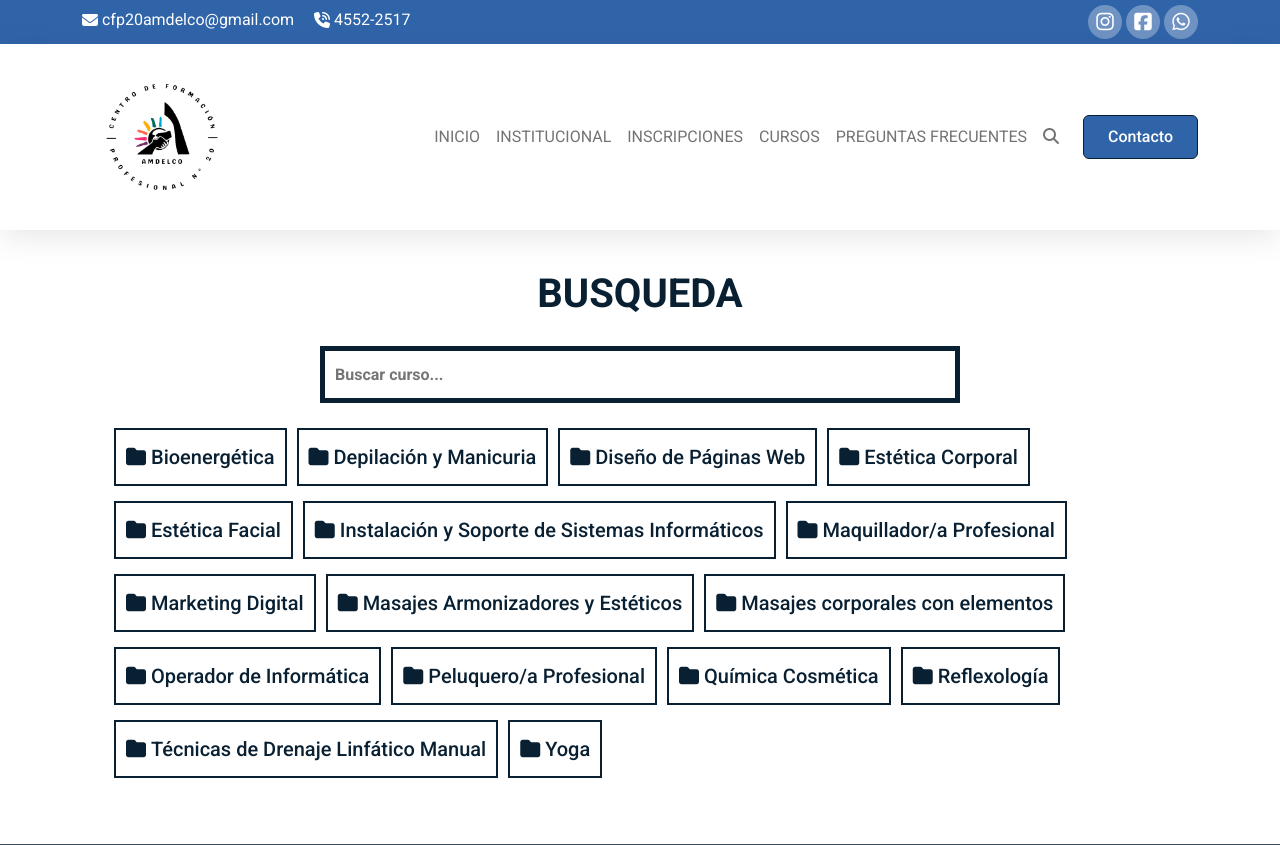
After one commit to DamianTrajster/cfp20-web, a PHP site: page /pages/buscador.php in a window 1280 px wide. The commit adds this page. Shown: the top 845 px of the page. Run offline with PHP 8.4, Linux system fonts and the light colour scheme; some libraries are stand-ins or nearby versions.

Commit message:
add search

```diff
--- a/css/styles.css
+++ b/css/styles.css
@@ -677,3 +677,57 @@ footer  .social-links i {
     width: 80%;
 
 }
+
+
+/* BUSCADOR */
+
+#contenedor-main {
+    display: flex;
+    flex-direction: column;
+    justify-content: center;
+    align-items: center;
+}
+
+.input-buscar{
+    margin-top: 20px;
+    width: 50vw;
+    padding: 10px;
+    outline: none;
+    border: 5px solid #092032;
+    font-weight: 600;
+}
+
+#listaArticulos {
+    font-size: 20px;
+    margin-top: 20px;
+    list-style: none;
+    font-weight: 600;
+    color: var(--color-azul);
+    text-align: center;
+    display: flex;
+    gap: 10px;
+    flex-wrap: wrap;
+}
+
+@media(max-width:500px ){
+    #listaArticulos {
+        flex-direction: column;
+        flex-wrap: nowrap;
+    }
+}
+
+.fa-folder {
+    margin-right: 5px;
+}
+
+.articulo {
+    display: block;
+    border:2px solid var(--color-azul);
+    padding: 10px;
+    margin-top: 5px;
+}
+
+
+.filtro {
+    display: none;
+}
--- a/js/app.js
+++ b/js/app.js
@@ -1,3 +1,45 @@
+/* BUSCADOR */
+
+/* ORDENAR */
+function ordenarLista(listaArticulos){
+    //Obtenemos el elemento ul
+    let ul = document.getElementById(listaArticulos);
+    //Obtenemos la lista de li
+    let lista = ul.getElementsByTagName("li");
+    //Creamos el array a partir de los elementos li
+    //A continuación ordenamos con sort (hay que ordenar mirando el textContent y evitando la etiqueta li
+    //Por último recorremos el array ya ordenado y vamos haciendo el append en el elemento ul (sobrescribiéndolo)
+    let arrayCanciones = Array.from(lista);
+    arrayCanciones.sort((a, b) => a.textContent.localeCompare(b.textContent))
+    .forEach(li => ul.appendChild(li));
+
+}
+
+  ordenarLista("listaArticulos");
+
+
+/* BUSQUEDA */
+document.addEventListener("keyup", e=>{
+
+    if (e.target.matches("#buscador")){
+
+        if (e.key ==="Escape")e.target.value = ""
+
+        document.querySelectorAll(".articulo").forEach(curso =>{
+
+            curso.textContent.toLowerCase().includes(e.target.value.toLowerCase())
+              ?curso.classList.remove("filtro")
+              :curso.classList.add("filtro")
+        })
+
+
+    }
+
+
+  })
+
+
+
 /* GO TOP */
 window.onscroll = function() {
     if(document.documentElement.scrollTop > 100 ){
--- a/layout/header.php
+++ b/layout/header.php
@@ -104,6 +104,17 @@
                         </li>
 
 
+                        <li  >
+                            <a class="nav-link text-uppercase" href="/pages/buscador.php">
+                                <i class="fa-solid fa-magnifying-glass"></i>
+                            </a>
+                        </li>
+
+
+
+
+
+
 
 
                         </ul>
--- /dev/null
+++ b/pages/buscador.php
@@ -0,0 +1,41 @@
+<?php  $title ="BUSQUEDA"  ?>
+
+<?php include "../layout/header.php";?>
+
+<section class="container" id="contenedor-main">
+        <h2 class="n-titulo">Busqueda</h2>
+
+
+     <input class="input-buscar" type="text" id="buscador" name="buscador"  placeholder="Buscar curso..." >
+
+
+
+            <ul id="listaArticulos">
+
+                <li><a href="" class="articulo"><i class="fa-solid fa-folder"></i>Masajes corporales con elementos</a></li>
+                <li><a href="/cursos/reflexologia.php" class="articulo"><i class="fa-solid fa-folder"></i>Reflexología</a></li>
+                <li><a href="/cursos/yoga.php" class="articulo"><i class="fa-solid fa-folder"></i>Yoga</a></li>
+                <li><a href="/cursos/bioenergetica.php" class="articulo"><i class="fa-solid fa-folder"></i>Bioenergética</a> </li>
+                <li><a href="" class="articulo"><i class="fa-solid fa-folder"></i>Química Cosmética </a>  </li>
+                <li><a href="/cursos/depilacion.php" class="articulo"><i class="fa-solid fa-folder"></i>Depilación y Manicuria </a>  </li>
+                <li><a href="/cursos/esteticafacial.php" class="articulo"><i class="fa-solid fa-folder"></i>Estética Facial </a> </li>
+                <li><a href="/cursos/peluqueria.php" class="articulo"><i class="fa-solid fa-folder"></i>Peluquero/a Profesional</a>  </li>
+                <li><a href="/cursos/maquillador.php" class="articulo"><i class="fa-solid fa-folder"></i>Maquillador/a Profesional</a>  </li>
+                <li><a href="/cursos/tecnicasdrenajelinfatico.php" class="articulo"><i class="fa-solid fa-folder"></i>Técnicas de Drenaje Linfático Manual </a>  </li>
+                <li><a href="/cursos/esteticacorp.php" class="articulo"><i class="fa-solid fa-folder"></i>Estética Corporal </a>  </li>
+                <li><a href="/cursos/masajesarmonizadores.php" class="articulo"><i class="fa-solid fa-folder"></i>Masajes Armonizadores y Estéticos </a>  </li>
+                <li><a href="/cursos/marketingdigital.php" class="articulo"><i class="fa-solid fa-folder"></i>Marketing Digital </a>  </li>
+                <li><a href="/cursos/disenioweb.php" class="articulo"><i class="fa-solid fa-folder"></i>Diseño de Páginas Web   </a>  </li>
+                <li><a href="/cursos/instysoporte.php" class="articulo"><i class="fa-solid fa-folder"></i>Instalación y Soporte de Sistemas Informáticos   </a>  </li>
+                <li><a href="/cursos/operadorInformatica.php" class="articulo"><i class="fa-solid fa-folder"></i>Operador de Informática </a>  </li>
+
+            </ul>
+
+
+
+
+
+</section>
+
+
+<?php include "../layout/footer.php";?>
```
